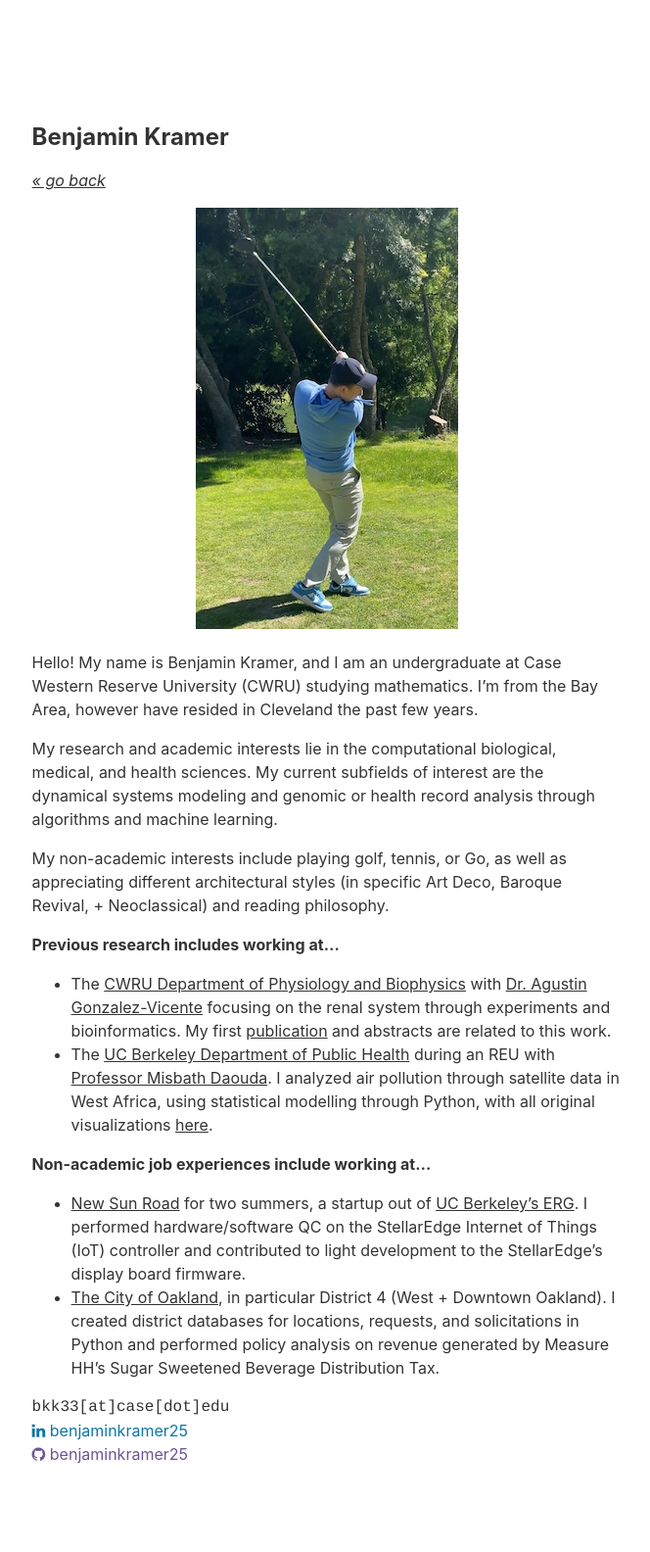
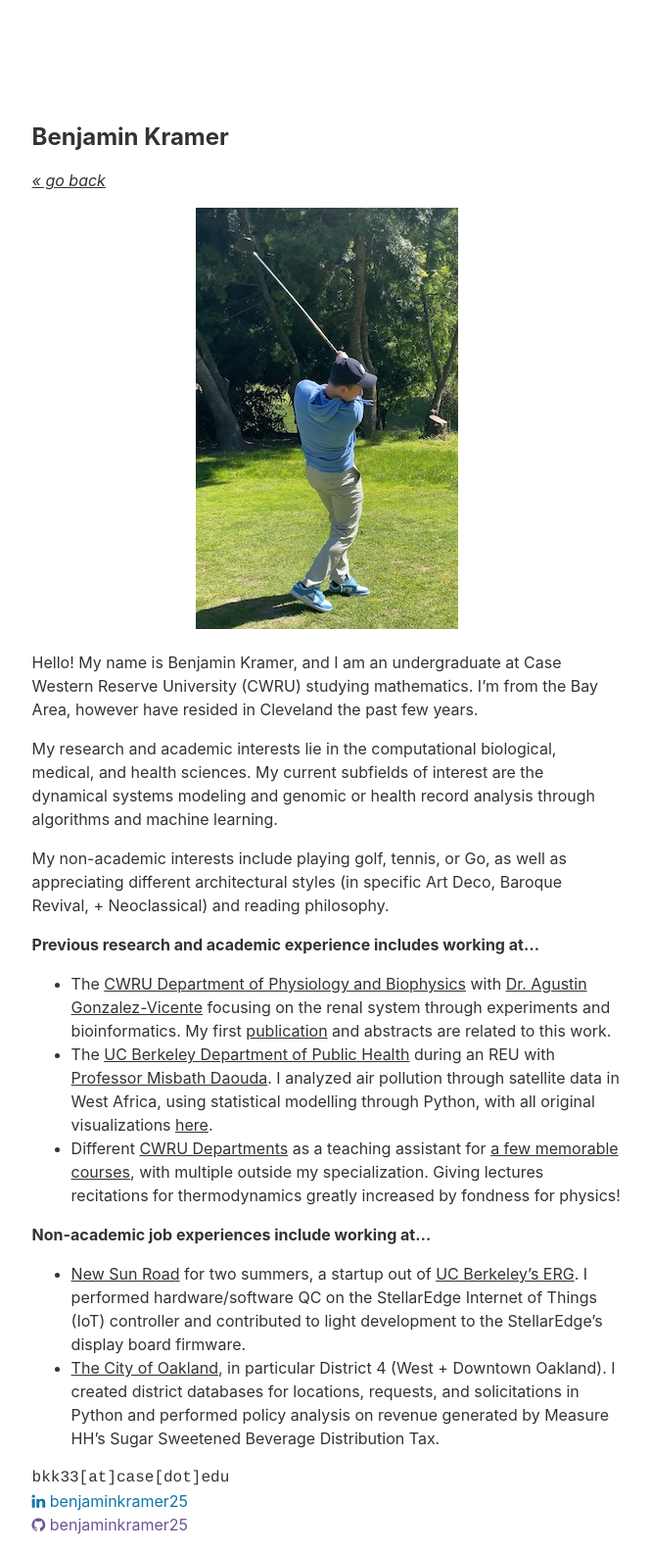
Before and after one commit to benjaminkramer64/benjaminkramer25.github.io, a Jekyll site: the page built from about.md, in a window 1280 px wide. Shown: the whole page at 98% size, without its empty margins (313-977 px from the left). Built offline with Jekyll 4.4.1, drawn with Linux system fonts in a browser that asks for light colours; before the commit the page ends 1512 px from its top, so only the background shows below that.

Commit message:
Update about.md

```diff
--- a/about.md
+++ b/about.md
@@ -14,9 +14,11 @@ My research and academic interests lie in the computational biological, medical,
 
 My non-academic interests include playing golf, tennis, or Go, as well as appreciating different architectural styles (in specific Art Deco, Baroque Revival, + Neoclassical) and reading philosophy.
 
-**Previous research includes working at...**
+**Previous research and academic experience includes working at...**
 - The <a class="about-link" href="https://physiology.case.edu/" target="_blank">CWRU Department of Physiology and Biophysics</a> with <a class="about-link" href="https://publichealth.berkeley.edu/people/misbath-daouda" target="_blank">Dr. Agustin Gonzalez-Vicente</a> focusing on the renal system through experiments and bioinformatics. My first [publication](publications) and abstracts are related to this work.
 - The <a class="about-link" href="https://publichealth.berkeley.edu/" target="_blank">UC Berkeley Department of Public Health</a> during an REU with <a class="about-link" href="https://publichealth.berkeley.edu/people/misbath-daouda" target="_blank">Professor Misbath Daouda</a>. I analyzed air pollution through satellite data in West Africa, using statistical modelling through Python, with all original visualizations [here](assets/items/BenjaminKramerBerkeleyPresentation2024.pptx).
+- Different <a class="about-link" href="https://case.edu/" target="_blank">CWRU Departments</a> as a teaching assistant for [a few memorable courses](teaching), with multiple outside my specialization. Giving lectures recitations for thermodynamics greatly increased by fondness for physics!
+
 
 **Non-academic job experiences include working at...**
 - <a class="about-link" href="https://newsunroad.com/" target="_blank">New Sun Road</a> for two summers, a startup out of <a class="about-link" href="https://erg.berkeley.edu/" target="_blank">UC Berkeley's ERG</a>. I performed hardware/software QC on the StellarEdge Internet of Things (IoT) controller and contributed to light development to the StellarEdge's display board firmware.
```
